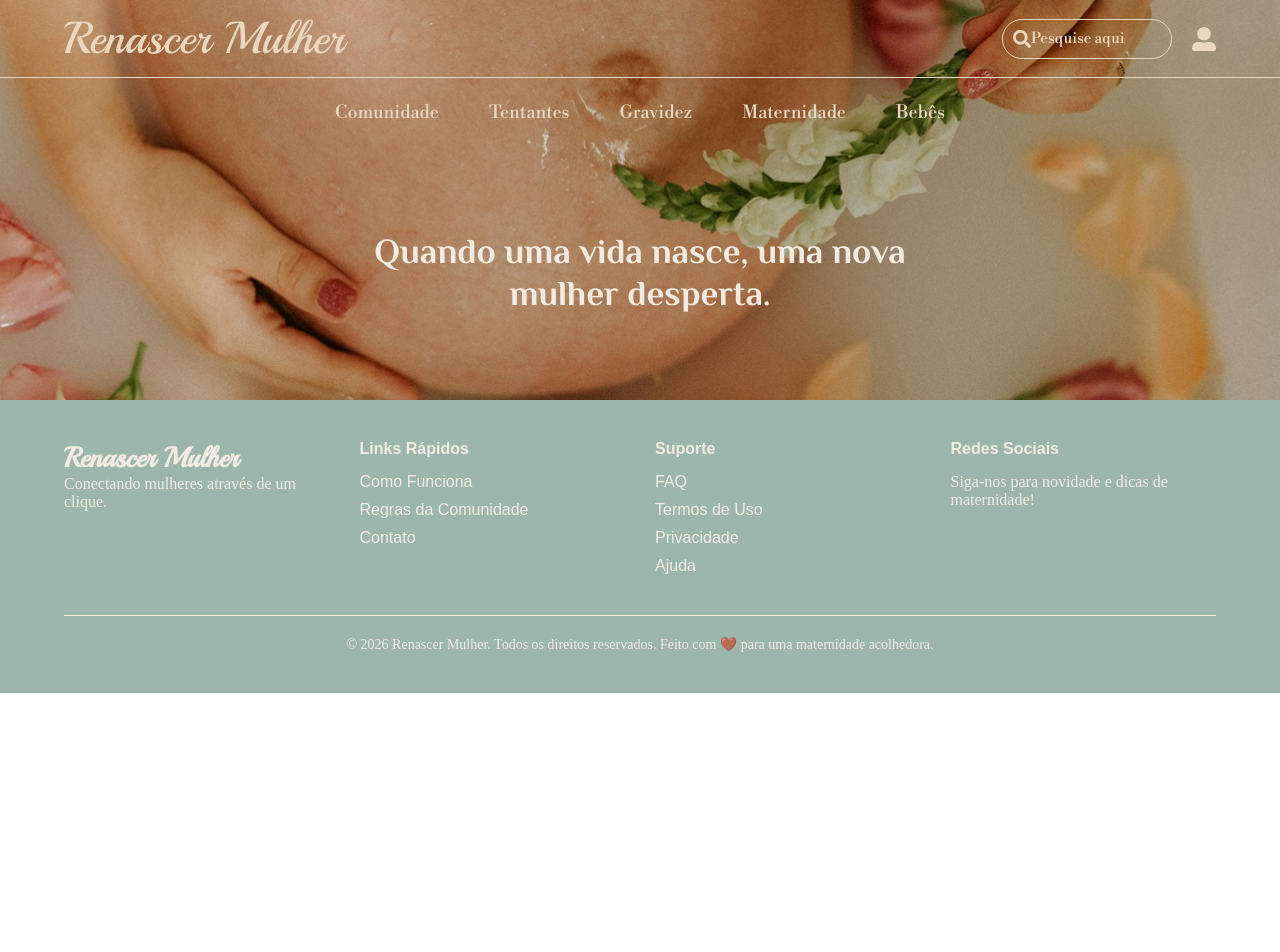
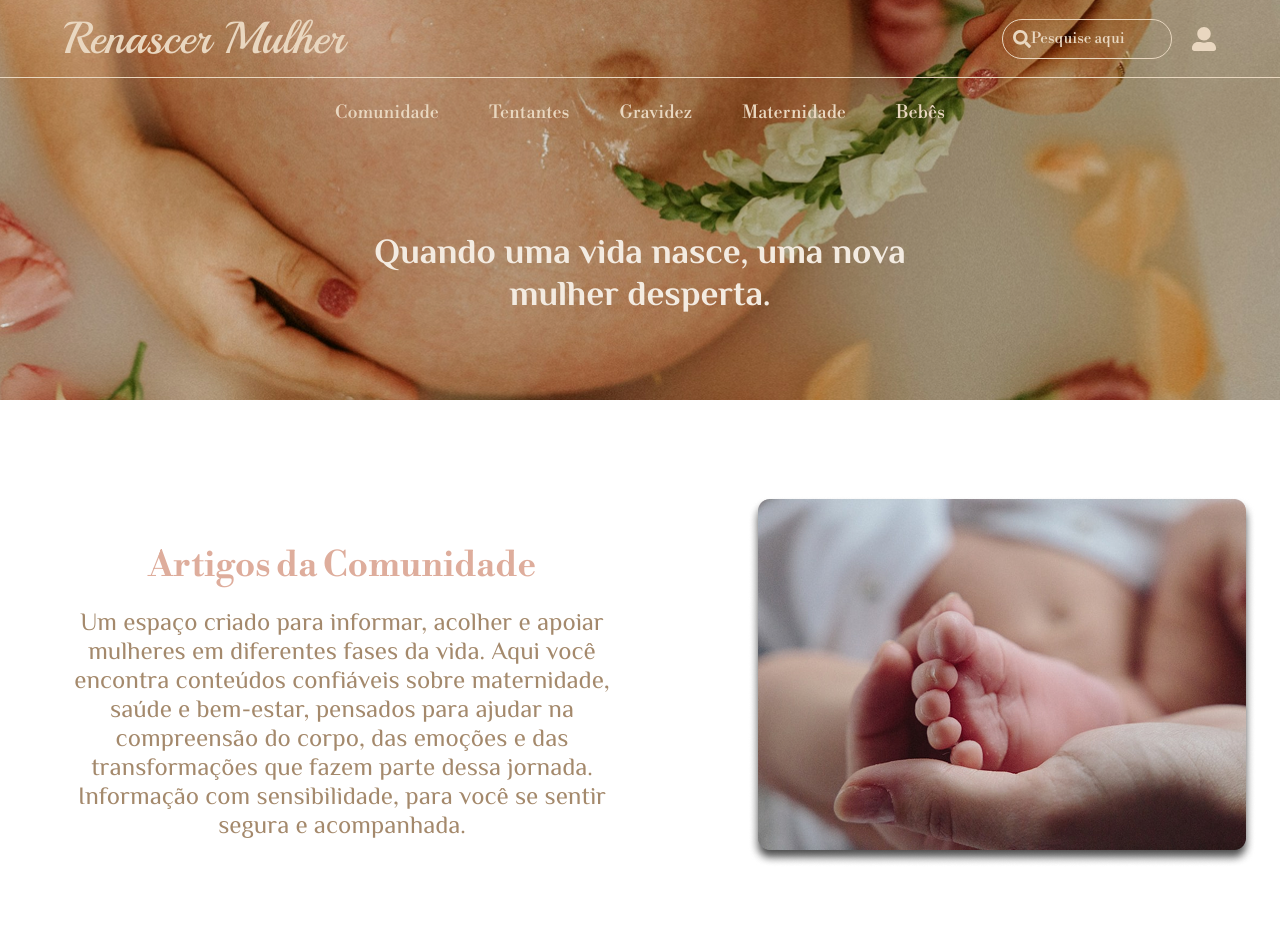
Before and after one commit to Projeto-Comunidade-Renascer/frontend-comunidade, a React (Vite) app: page /artigos in a window 1280 px wide. Shown: the top 952 px of the page. Before the commit the page ends 800 px from the top, so only its background shows below. Built offline with nearby package versions, Linux system fonts and the light colour scheme.

Commit message:
refactor: movendo artigos de components para pages

```diff
--- a/src/App.jsx
+++ b/src/App.jsx
@@ -7,6 +7,7 @@ import Tentantes from "./pages/tentantes/Tentantes";
 import Bebes from "./pages/bebes/Bebes";
 import Gravidez from "./pages/gravidez/Gravidez";
 import Home from "./pages/Home/Home";
+import Artigos from "./pages/artigos/Artigos";
 
 
 const App = () => {
@@ -21,6 +22,7 @@ const App = () => {
           <Route path="/tentantes" element={<Tentantes />} />
           <Route path="/bebes" element={<Bebes />} />
           <Route path="/gravidez" element={<Gravidez />} />
+          <Route path="/artigos" element={<Artigos />} />
         </Routes>
         <Footer />
       </BrowserRouter>
--- /dev/null
+++ b/src/pages/artigos/Artigos.jsx
@@ -0,0 +1,31 @@
+import artigoImg from "../../assets/img/artigo.png";
+import "./artigos.css";
+
+function Artigos() {
+  return (
+    <main className="conteudo-principal">
+      <div className="artigo-comunidade">
+        <div className="img-artigo-sec">
+          <img src={artigoImg} alt="grávida" className="artigo-img" />
+        </div>
+        <div className="sec-artigo-nossa-comunidade">
+          <h2>Artigos da Comunidade</h2>
+          <p>
+            Um espaço criado para informar, acolher e apoiar mulheres em
+            diferentes fases da vida. Aqui você encontra conteúdos confiáveis
+            sobre maternidade, saúde e bem-estar, pensados para ajudar na
+            compreensão do corpo, das emoções e das transformações que fazem
+            parte dessa jornada. Informação com sensibilidade, para você se
+            sentir segura e acompanhada.
+          </p>
+        </div>
+      </div>
+
+      <div className="carrosel-artigo" id="art">
+        <h2>Artigos Mais Recentes</h2>
+      </div>
+    </main>
+  );
+}
+
+export default Artigos;
--- a/src/components/artigos/artigos.css
+++ b/src/pages/artigos/artigos.css
@@ -14,9 +14,8 @@
   box-sizing: border-box;
 }
 
-.container-artigo{
-  display: flex;
-  flex-direction: column;
+.conteudo-principal {
+  padding: 60px 0;
 }
 
 .artigo-comunidade {
```
Also changed, not shown: src/components/artigos/Artigos.jsx (deleted, +0 -27 lines).
